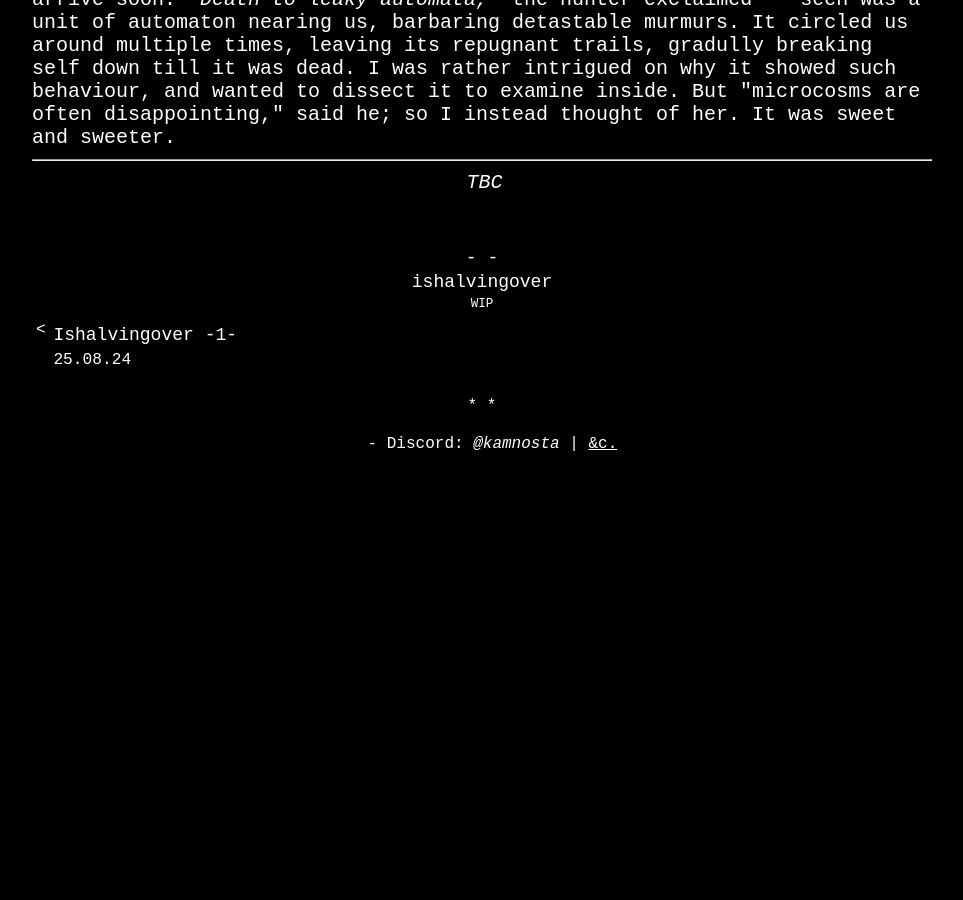
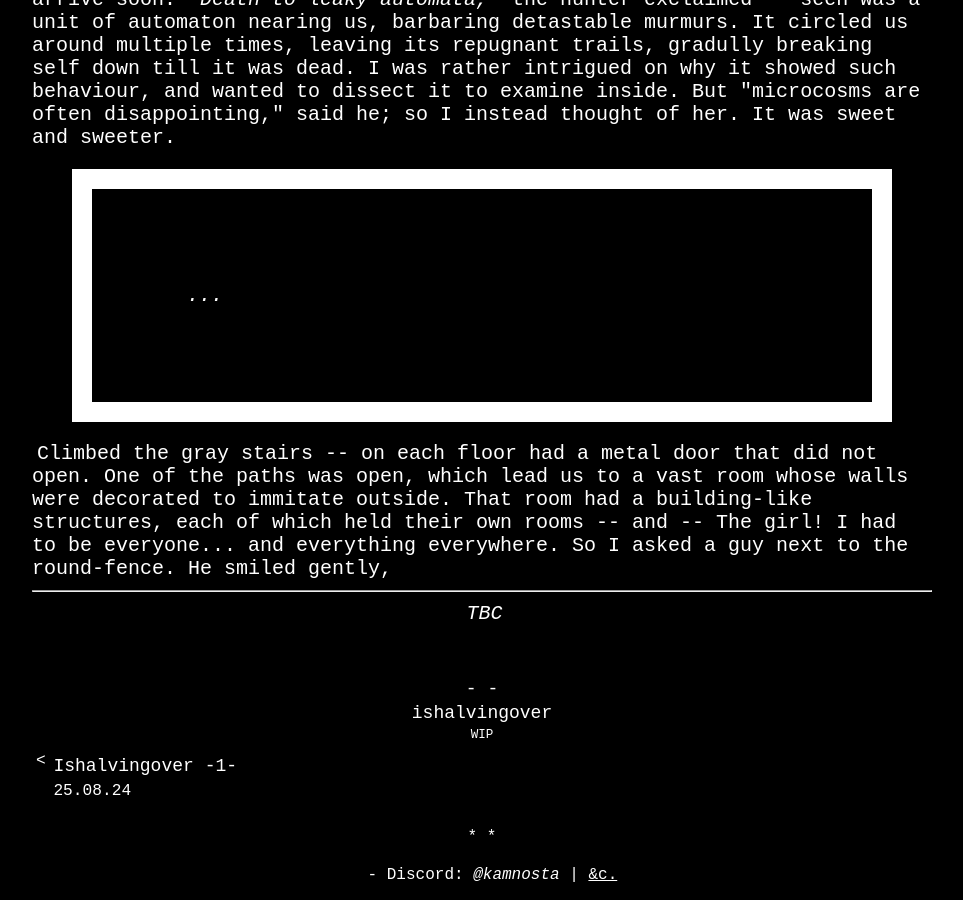
Before and after one commit to kamnosta/kamnosta.github.io, a Jekyll site: the page built from _ishalvingover/25-09-14-2.md, in a window 1280 px wide and 900 px high, scrolled down 3477 px. Shown: the whole window, without its empty margins (158-1121 px from the left). Built offline with Jekyll 4.4.1, drawn with Linux system fonts in a browser that asks for light colours; before the commit the page ends 3946 px from its top, so only the background shows below that.

Commit message:
iho2 update stairs

```diff
--- a/_ishalvingover/25-09-14-2.md
+++ b/_ishalvingover/25-09-14-2.md
@@ -39,6 +39,10 @@ Hand-countable actors: I have to be one, and...
 
 "I'm weary." were the last words uttered before the groundsteppers awoke me. Yet it did not bother me, for I knew that reaching above again would arrive soon. *"Death to leaky automata,"* the hunter exclaimed -- seen was a unit of automaton nearing us, barbaring detastable murmurs. It circled us around multiple times, leaving its repugnant trails, gradully breaking self down till it was dead. I was rather intrigued on why it showed such behaviour, and wanted to dissect it to examine inside. But "microcosms are often disappointing," said he; so I instead thought of her. It was sweet and sweeter.
 
+> ...
+
+Climbed the gray stairs -- on each floor had a metal door that did not open. One of the paths was open, which lead us to a vast room whose walls were decorated to immitate outside. That room had a building-like structures, each of which held their own rooms -- and -- The girl! I had to be everyone... and everything everywhere. So I asked a guy next to the round-fence. He smiled gently,
+
 ---
 
 <p class="text-align-center"><i>TBC</i></p>
```
